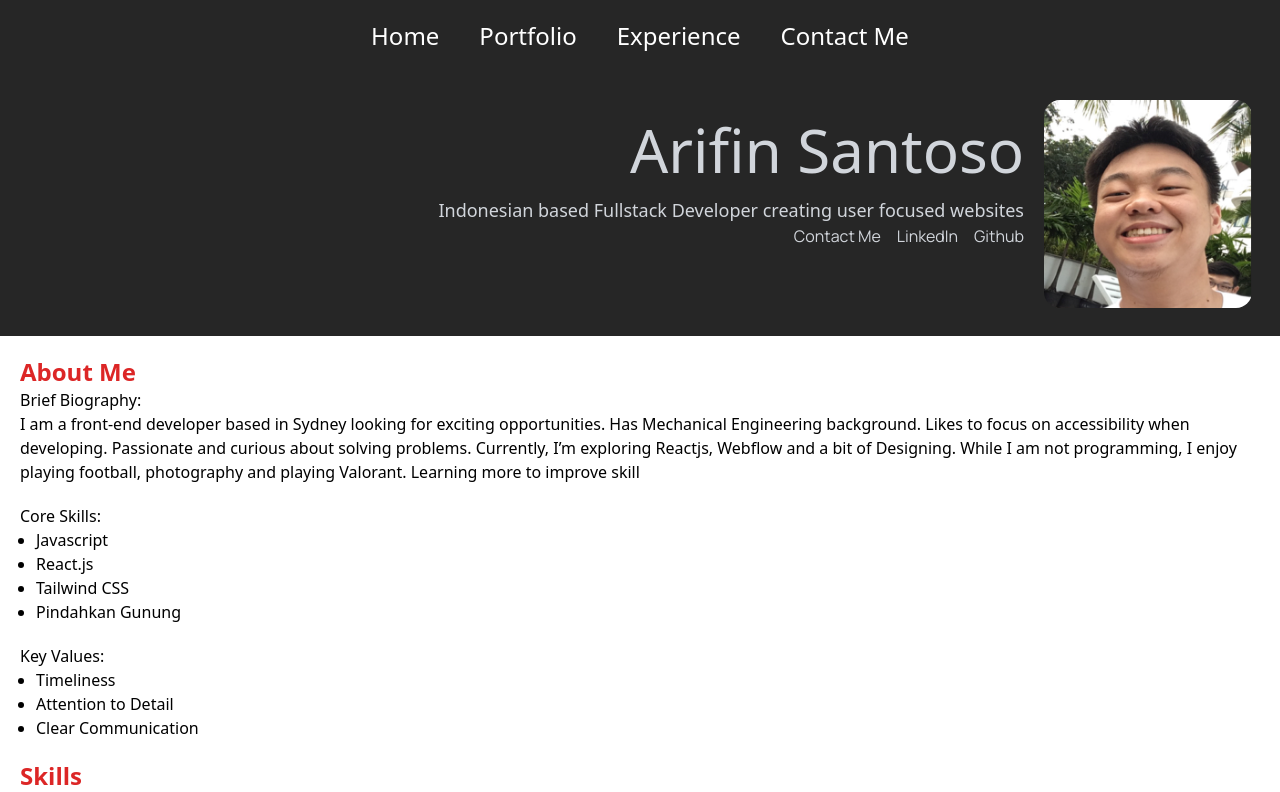
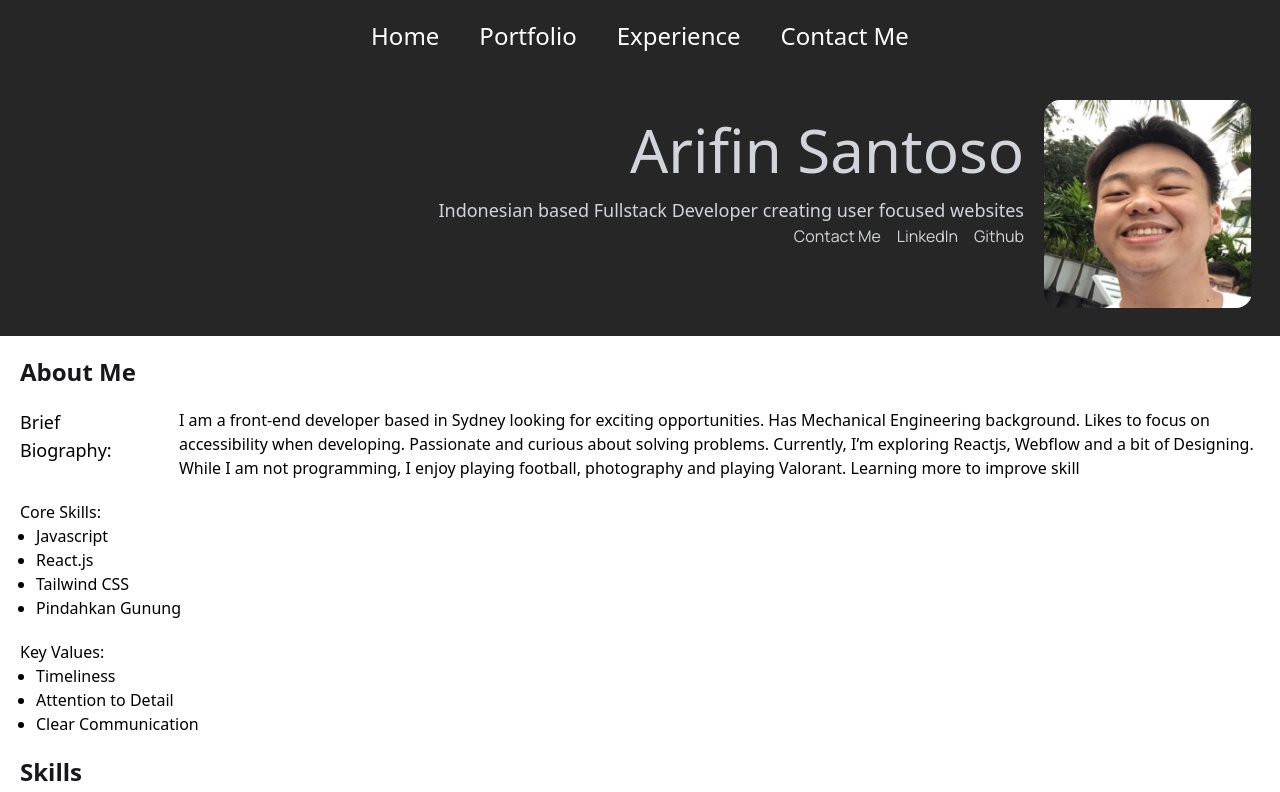
Before and after one commit to MrTV044/Portfolio, a React (Vite) app: page / in a window 1280 px wide. Shown: the top 792 px of the page. Built offline with nearby package versions, Linux system fonts and the light colour scheme.

Commit message:
try fix bugs

```diff
--- a/src/components/home.css
+++ b/src/components/home.css
@@ -11,7 +11,7 @@
 }
 
 .header {
-  @apply text-2xl text-red-600 font-semibold mt-5;
+  @apply text-2xl text-zinc-900 font-semibold mt-5;
 }
 
 .core-key li {
--- a/src/components/home.tsx
+++ b/src/components/home.tsx
@@ -58,18 +58,20 @@ export default function First_Page() {
         </div>
 
         {/* about me */}
-        <div className="section2">
+        <div className="section2 ">
           <h2 className="header">About Me</h2>
-          <p className="mt-0">Brief Biography: </p>
-          <p>
-            I am a front-end developer based in Sydney looking for exciting
-            opportunities. Has Mechanical Engineering background. Likes to focus
-            on accessibility when developing. Passionate and curious about
-            solving problems. Currently, I’m exploring Reactjs, Webflow and a
-            bit of Designing. While I am not programming, I enjoy playing
-            football, photography and playing Valorant. Learning more to improve
-            skill
-          </p>
+          <div className="flex justify-center gap-x-10 mt-5">
+            <p className="mt-0 text-lg">Brief Biography:</p>
+            <p style={{ width: "fit-content" }}>
+              I am a front-end developer based in Sydney looking for exciting
+              opportunities. Has Mechanical Engineering background. Likes to
+              focus on accessibility when developing. Passionate and curious
+              about solving problems. Currently, I’m exploring Reactjs, Webflow
+              and a bit of Designing. While I am not programming, I enjoy
+              playing football, photography and playing Valorant. Learning more
+              to improve skill
+            </p>
+          </div>
           <div className="core-key">
             <p className="mt-5">Core Skills:</p>
             <ul>
--- a/tailwind.config.js
+++ b/tailwind.config.js
@@ -1,16 +1,11 @@
 /** @type {import('tailwindcss').Config} */
 module.exports = {
-  content: [
-    "./index.html",
-    "src/index.css",
-    "src/main.tsx",
-    "./src/**/*.{js,ts,jsx,tsx}",
-  ],
+  content: ["./index.html", "./src/**/*.{js,ts,jsx,tsx}"],
   theme: {
     extend: {
       fontFamily: {
         "bebas-neue": ["bebas neue", "sans serif"],
-        "manrope": ["manrope", "sans serif"],
+        manrope: ["manrope", "sans serif"],
       },
     },
   },
```
